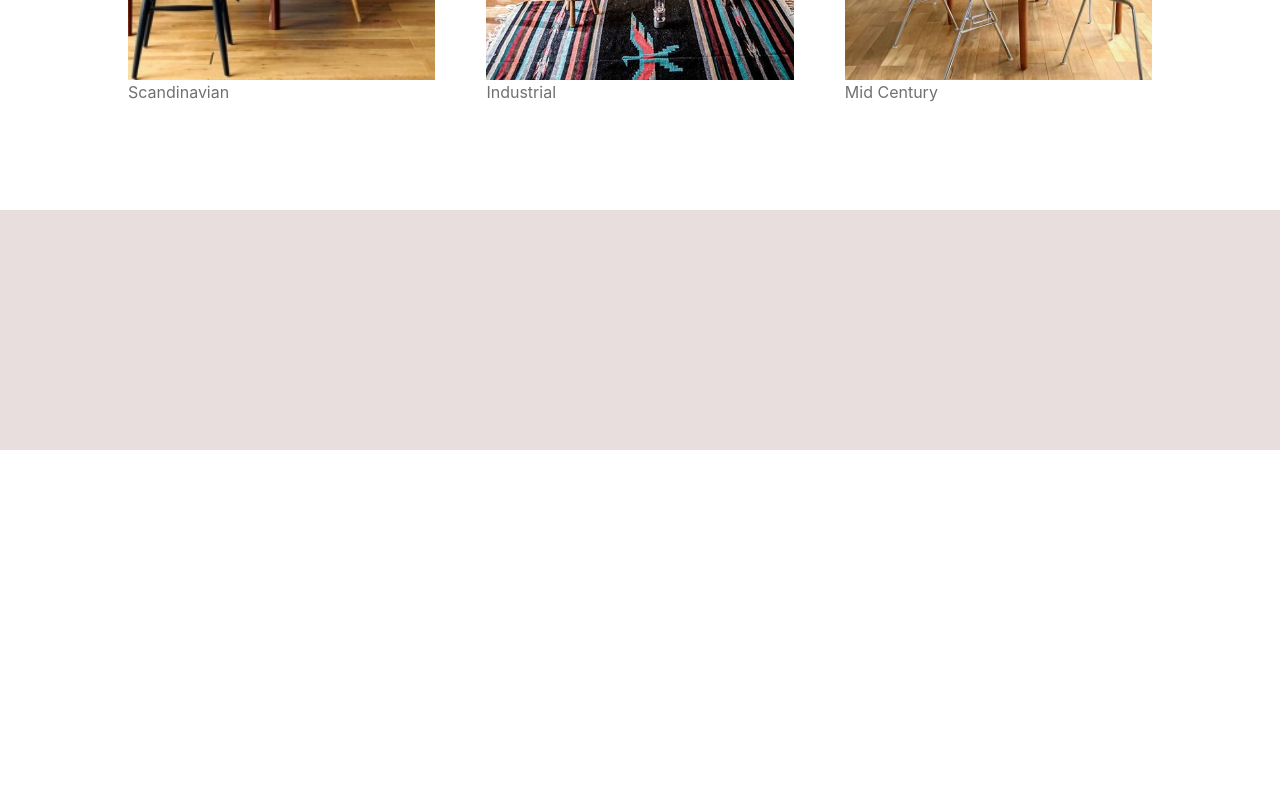
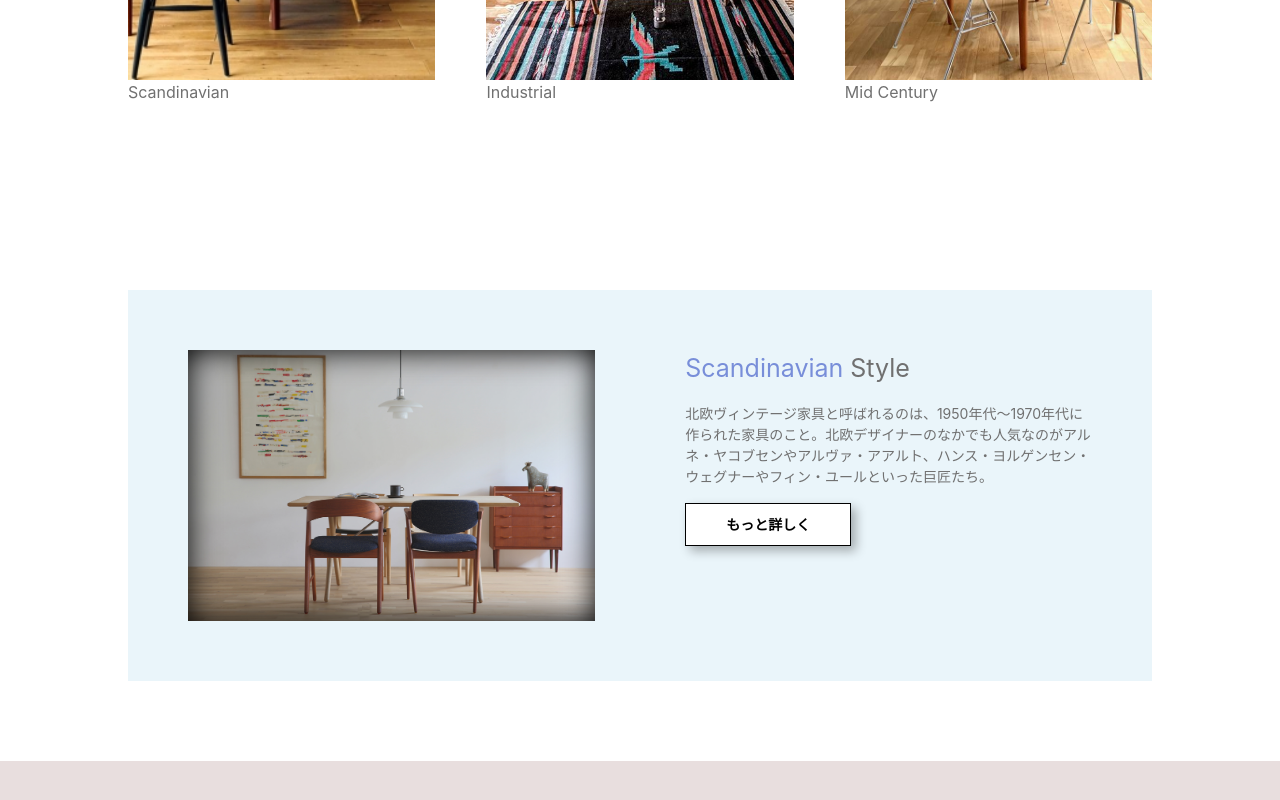
Before and after one commit to naoya7081111/Old-Interior, a plain HTML site: page index.html in a window 1280 px wide. Shown: the part 1046-1846 px from the top of the page. Before the commit the page ends 1496 px from the top, so only its background shows below. Drawn offline with nearby package versions, Linux system fonts and the light colour scheme.

Commit message:
詳細コンポーネントの実装

```diff
--- a/assets/css/breakpoints/_600up.scss
+++ b/assets/css/breakpoints/_600up.scss
@@ -1,3 +1,7 @@
 .font-lr {
     font-size: 25px;
 }
+
+.detail {
+    padding: 60px 100px;
+}
--- a/assets/css/breakpoints/_960up.scss
+++ b/assets/css/breakpoints/_960up.scss
@@ -31,6 +31,26 @@
     }
 }
 
+.detail {
+    display: flex;
+    flex-wrap: wrap;
+    justify-content: space-between;
+    padding: 60px;
+
+    &__img {
+        flex-basis: 45%;
+        margin-bottom: 0;
+
+        & img {
+            width: 100%;
+            height: 100%;
+        }
+    }
+    &__explain {
+        flex-basis: 45%;
+    }
+}
+
 footer {
     width: 100%;
     height: 240px;
--- a/assets/css/breakpoints/_base.scss
+++ b/assets/css/breakpoints/_base.scss
@@ -117,6 +117,35 @@ header {
     }
 }
 
+.detail {
+    width: 100%;
+    height: auto;
+    padding: 20px;
+    position: relative;
+    z-index: 1;
+    background-color: $cDetail;
+
+    &__img {
+        box-shadow: 0 0 30px $cBlack inset;
+        margin-bottom: 40px;
+
+        & img {
+            position: relative;
+            z-index: -1;
+        }
+    }
+    &__explain {
+
+        & span {
+            color: #788ED9;
+        }
+
+        & .btn {
+            box-shadow: 5px 5px 10px 0 rgba(0, 0, 0, 0.3);
+        }
+    }
+}
+
 footer {
     width: 100%;
     height: 180px;
--- a/assets/css/modules/_variables.scss
+++ b/assets/css/modules/_variables.scss
@@ -2,6 +2,7 @@ $cBlack: Black;
 $cWhite: White;
 $cRedLittle: #E8DEDE;
 $cBase: #707070;
+$cDetail: #EAF5FA;
 
 $wrapperWidth: 80%;
 $headerHeight: 80px;
--- a/index.html
+++ b/index.html
@@ -70,7 +70,7 @@
 
           </div>
           <div id="main-content" class="wrapper">
-            <div class="fav">
+            <div class="fav mb-lg">
               <h2 class="font-lr">どれが気に入りますか？</h2>
               <div class="fav__inner">
                 <div class="fav__item">
@@ -91,6 +91,16 @@
                     </div>
                     <p>Mid Century</p>
                 </div>
+              </div>
+            </div>
+            <div class="detail mb-lg">
+              <div class="detail__img">
+                <img src="./assets/img/North1.jpg" alt="">
+              </div>
+              <div class="detail__explain">
+                <p class="font-lr"><span>Scandinavian</span> Style</p>
+                <p class="font-sm">北欧ヴィンテージ家具と呼ばれるのは、1950年代〜1970年代に作られた家具のこと。北欧デザイナーのなかでも人気なのがアルネ・ヤコブセンやアルヴァ・アアルト、ハンス・ヨルゲンセン・ウェグナーやフィン・ユールといった巨匠たち。</p>
+                <button class="btn slide-bg font-sm">もっと詳しく</button>
               </div>
             </div>
           </div>
```
Also changed, not shown: assets/css/style.css, 1 other file.
